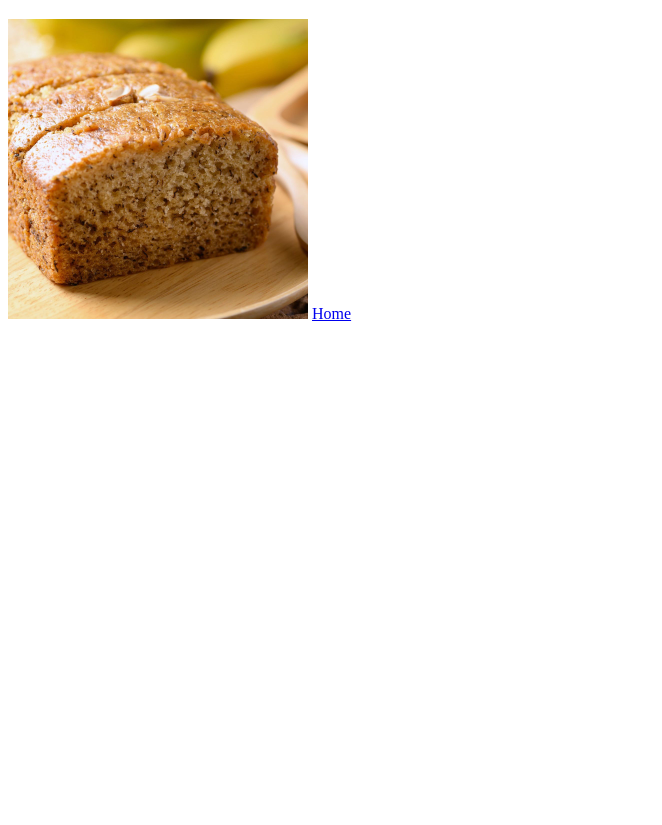
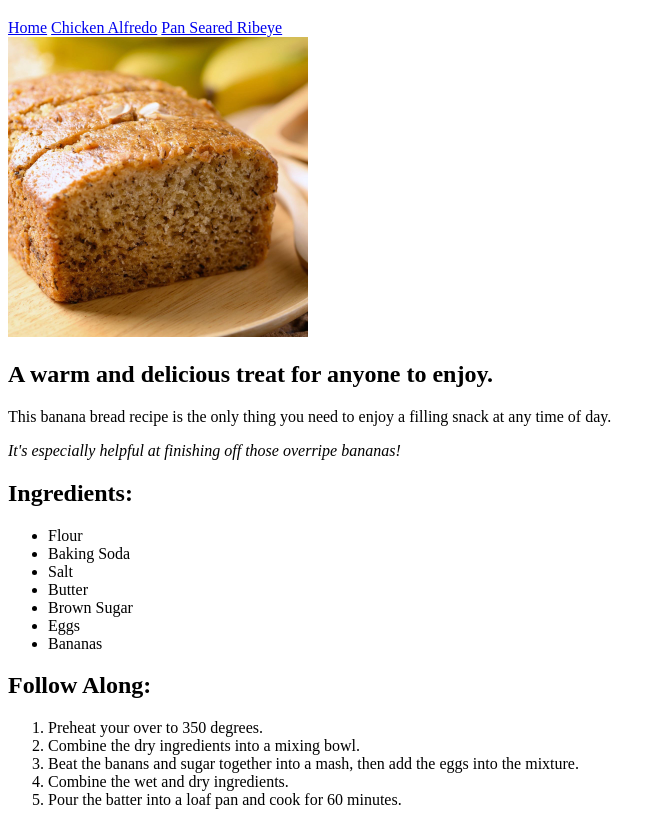
Before and after one commit to WildRune/odin-recipes, a plain HTML site: page recipes/banana-bread.html in a window 1280 px wide. Shown: the part 61-886 px from the top of the page, without its empty margins (0-662 px from the left). Before the commit the page ends 800 px from the top, so only its background shows below. Drawn offline with Linux system fonts and the light colour scheme.

Commit message:
Updated the content of the Banana Bread recipe page.
Finalized the recipe and added links to the other recipe pages.

```diff
--- a/recipes/banana-bread.html
+++ b/recipes/banana-bread.html
@@ -7,8 +7,34 @@
 </head>
 <body>
     <h1>Banana Bread</h1>
+    <a href="../index.html">Home</a>
+    <a href="chicken-alfredo.html">Chicken Alfredo</a>
+    <a href="pan-seared-ribeye.html">Pan Seared Ribeye</a>
+    <br>
     <img src="../images/banana-bread.jpg" alt="The banana bread you should have after following this recipe."
         width="300" height="300">
-    <a href="../index.html">Home</a>
+    <h2>A warm and delicious treat for anyone to enjoy.</h2>
+    <p>This banana bread recipe is the only thing you need to enjoy a filling snack at any time of day.</p>
+    <p><em>It's especially helpful at finishing off those overripe bananas!</em></p>
+    <h2>Ingredients:</h2>
+    <ul>
+        <li>Flour</li>
+        <li>Baking Soda</li>
+        <li>Salt</li>
+        <li>Butter</li>
+        <li>Brown Sugar</li>
+        <li>Eggs</li>
+        <li>Bananas</li>
+    </ul>
+    <h2>Follow Along:</h2>
+    <ol>
+        <li>Preheat your over to 350 degrees.</li>
+        <li>Combine the dry ingredients into a mixing bowl.</li>
+        <li>Beat the banans and sugar together into a mash,
+            then add the eggs into the mixture.
+        </li>
+        <li>Combine the wet and dry ingredients.</li>
+        <li>Pour the batter into a loaf pan and cook for 60 minutes.</li>
+    </ol>
 </body>
 </html>
```
